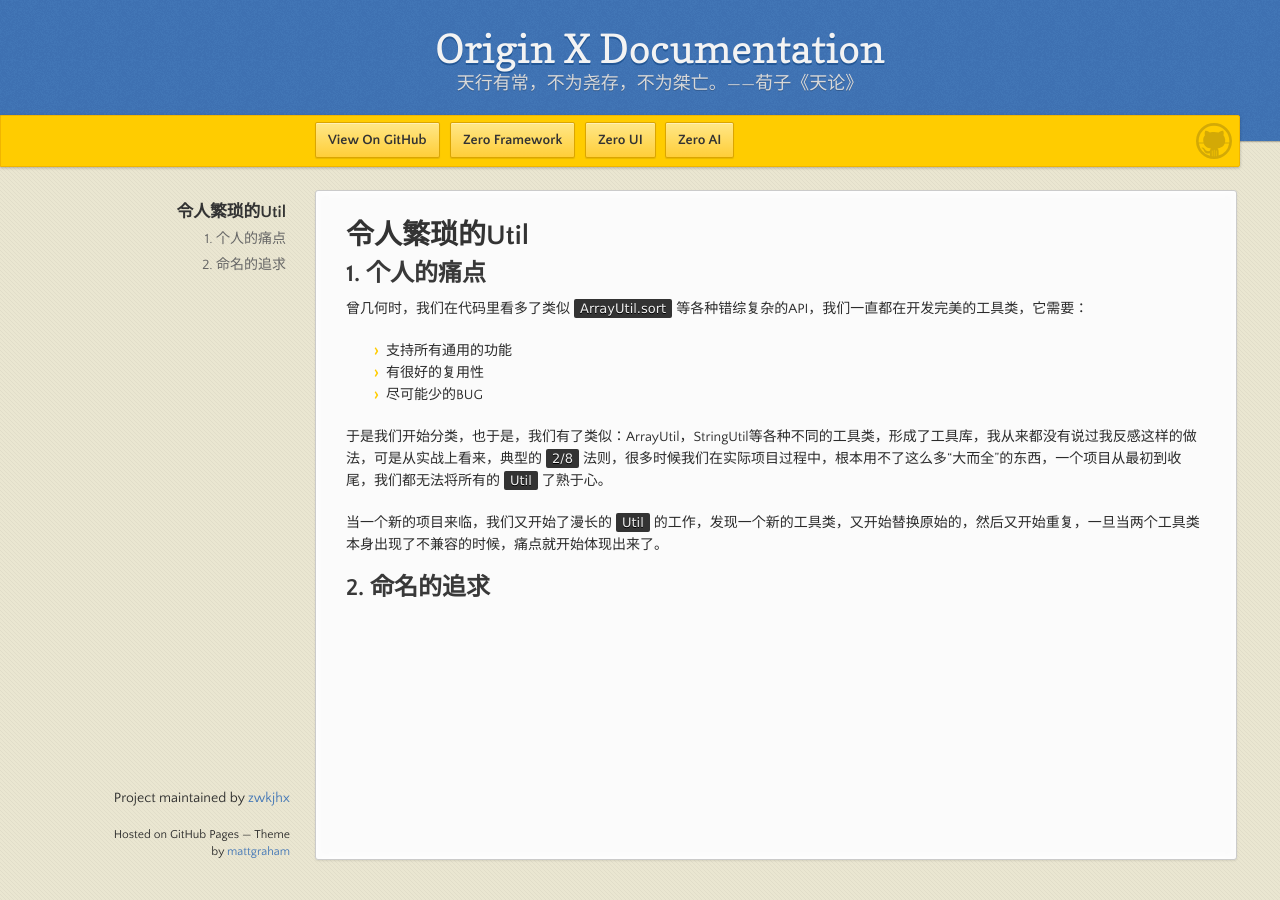
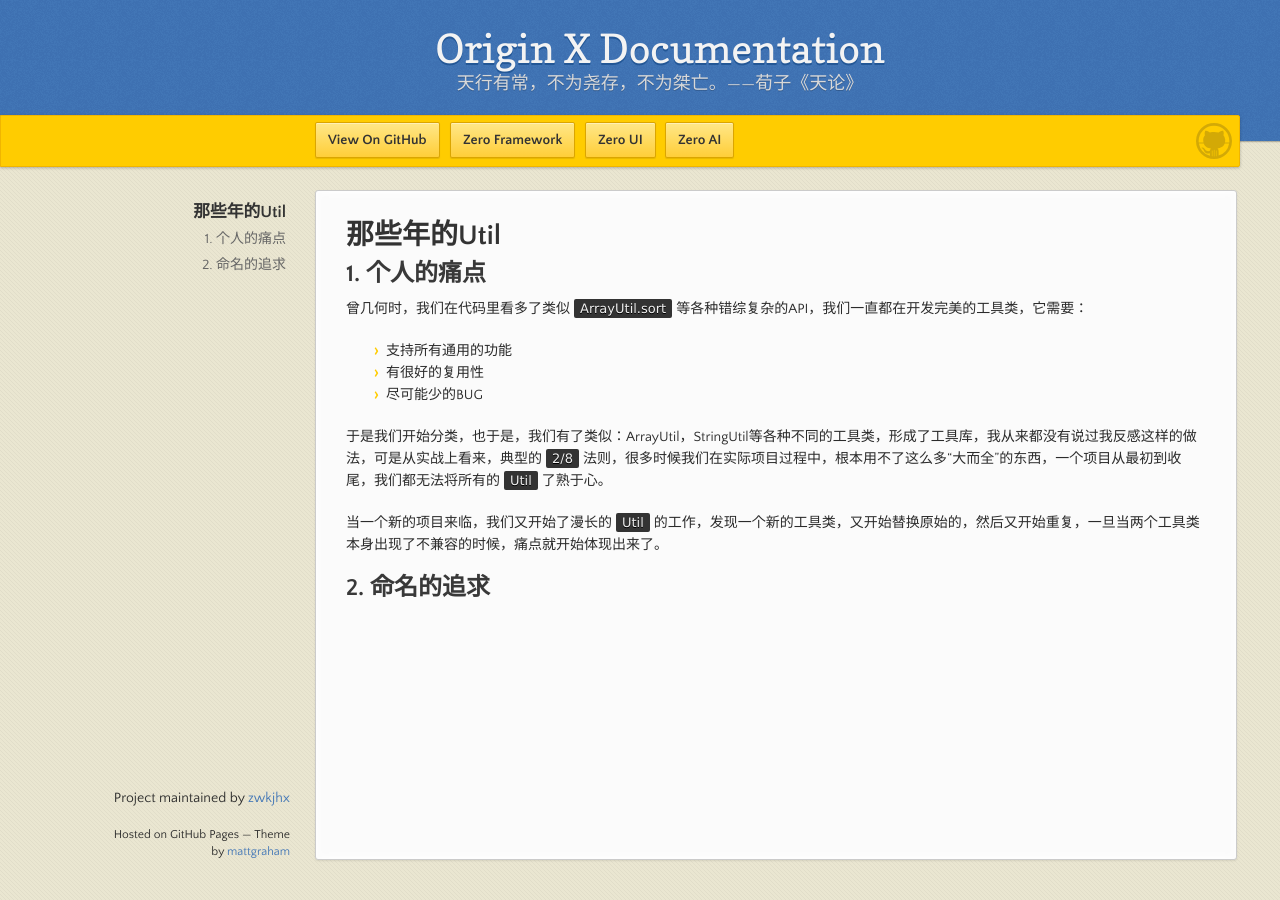
Before and after one commit to zwkjhx/ox-doc, a Jekyll site: the page built from utility-x/1-she-ji-li-nian/uxd-001-ling-ren-fan-suo-de-util.md, in a window 1280 px wide. Built offline with Jekyll 4.4.1, drawn with Linux system fonts in a browser that asks for light colours; our own code applies the rules of GitHub Pages for plain Markdown files.

Commit message:
Updates utility-x/1-she-ji-li-nian/uxd-001-ling-ren-fan-suo-de-util.md
Auto commit by GitBook Editor

```diff
--- a/utility-x/1-she-ji-li-nian/uxd-001-ling-ren-fan-suo-de-util.md
+++ b/utility-x/1-she-ji-li-nian/uxd-001-ling-ren-fan-suo-de-util.md
@@ -1,4 +1,4 @@
-# 令人繁琐的Util
+# 那些年的Util
 
 ## 1. 个人的痛点
 
```
Also changed, not shown: SUMMARY.md (+1 -1 lines).
